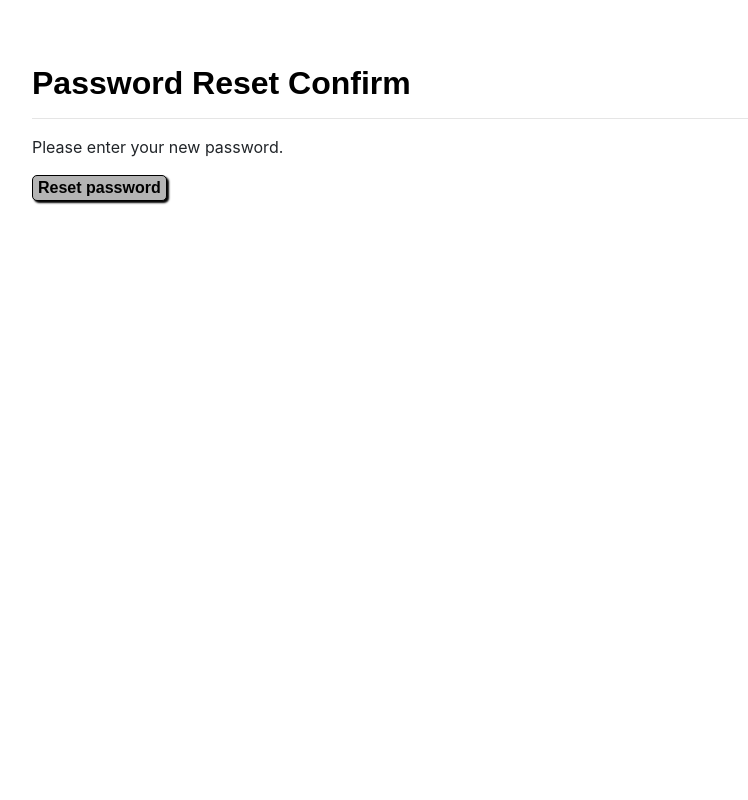
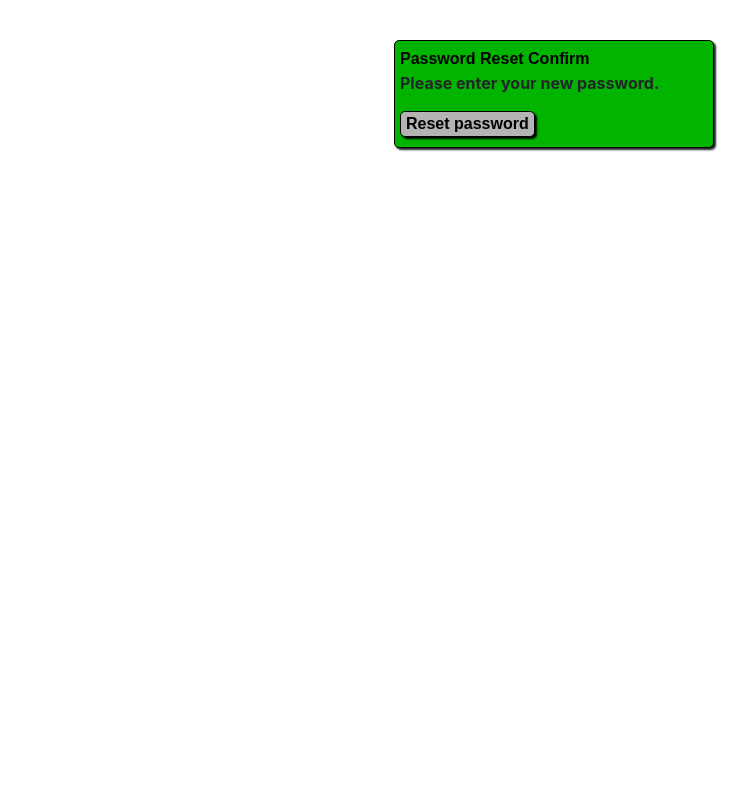
Before and after one commit to rbrutherford3/Task-Master, a Django app: page /reset/1/1/ in a window 1280 px wide. Shown: the whole page, without its empty margins (86-834 px from the left). Run offline with Django 5.2, Linux system fonts and the light colour scheme; parts of the project's set-up code (start-up, migrations or seed data) failed here and were passed over; some libraries are stand-ins or nearby versions.

Commit message:
Updating 'Password Reset Confirm' page format to match other pages (used AI)

```diff
--- a/templates/taskmaster/password/password_reset_confirm.html
+++ b/templates/taskmaster/password/password_reset_confirm.html
@@ -4,17 +4,18 @@
 
 {% load crispy_forms_tags %}
 
-  <!--Password Reset Confirm-->
-    <div class="container p-5">
-	    <h2 class="font-weight-bold mt-3">Password Reset Confirm</h2>
-		<hr>
+<div id="body" class="overlay" style="background-color: white;">
+	<div class="detailcontainer" style="left: 50%; transform: translateX(-50%); top: 30px; width: 340px;">
+		<div class="detail low" style="display: block;">
+			<div class="label normal_text" style="margin-bottom: 8px;">Password Reset Confirm</div>
 			<p>Please enter your new password.</p>
+
 			<form method="POST">
 				{% csrf_token %}
 				{{ form|crispy }}
 				<button class="button label normal_text" type="submit">Reset password</button>
 			</form>
-        <div>
+
 			{% if messages %}
 			{% for message in messages %}
 			<div class="alert {% if message.tags == 'error' %}alert-danger{% else %}alert-dark{% endif %}">{{ message }}</div>
@@ -22,5 +23,6 @@
 			{% endif %}
 		</div>
 	</div>
+</div>
 
 {% endblock %}
```
Also changed, not shown: taskmaster/templates/taskmaster/password/password_reset_confirm.html (+7 -5 lines). Lines whose indentation alone changed are shown as unchanged.
